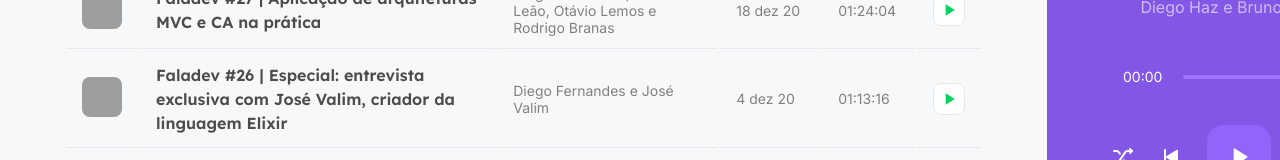
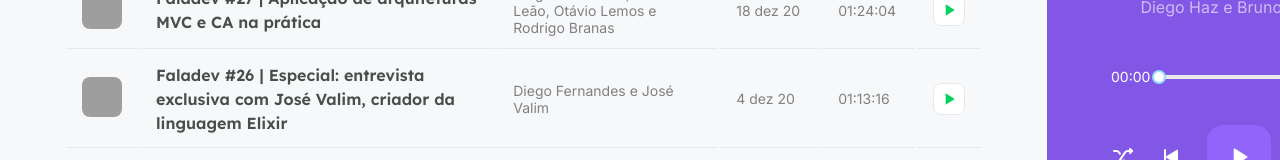
Before and after one commit to jardelgoncalves-dev/podcastr, a Next.js app: page / in a window 1280 px wide. Both pictures are taken after a click on the button 445 px from the left and 274 px from the top of the page. Shown: the part 563-723 px from the top of the page. Built offline with nearby package versions, Linux system fonts and the light colour scheme; data requests are answered from the project's data file; grey boxes are pictures that could not be loaded.

Commit message:
feat: add rc-slider

```diff
--- a/src/components/Player/index.tsx
+++ b/src/components/Player/index.tsx
@@ -1,7 +1,11 @@
 import Image from 'next/image';
 import { useContext } from 'react';
+import Slider from 'rc-slider';
+
 import { PlayerContext } from '../../contexts/PlayerContext';
+
 import styles from './styles.module.scss';
+import 'rc-slider/assets/index.css';
 
 export function Player() {
   const { episodeList, currentEpisodeIndex } = useContext(PlayerContext)
@@ -37,9 +41,16 @@
       <footer className={!episode ? styles.empty: ''}>
         <div className={styles.progress}>
           <span>00:00</span>
-          <div className={styles.slider}>
-            <div className={styles.emptySlider}></div>
-          </div>
+          {
+            episode
+              ? (
+                <Slider />
+              ): (
+                <div className={styles.slider}>
+                  <div className={styles.emptySlider}></div>
+                </div>
+              )
+          }
           <span>00:00</span>
         </div>
         <div className={styles.controls}>
```
